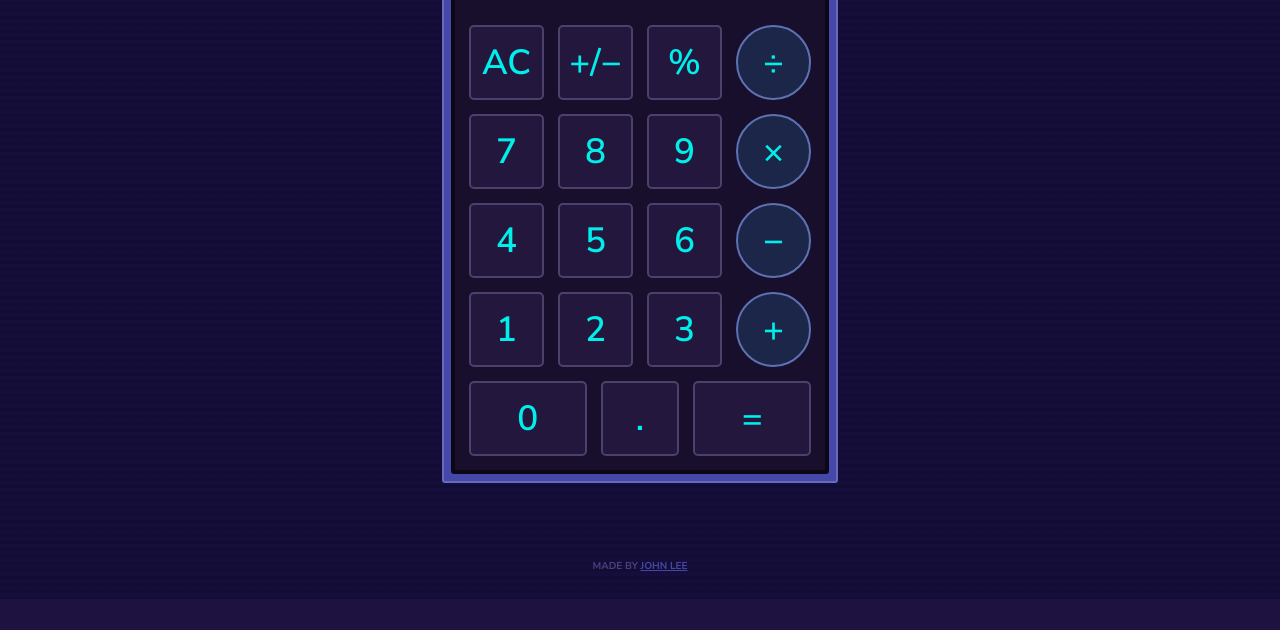
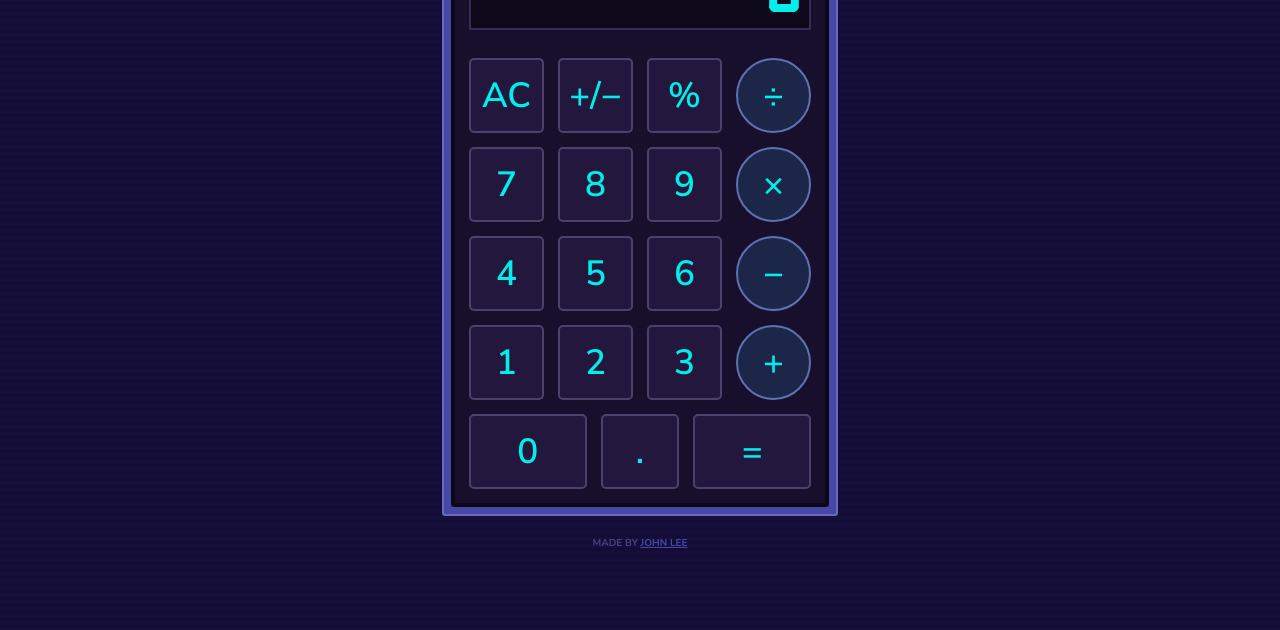
Before and after one commit to lakeebs/calculator, a plain HTML site: page index.html in a window 1280 px wide. Shown: the part 201-831 px from the top of the page. Before the commit the page ends 800 px from the top, so only its background shows below. Drawn offline with Linux system fonts and the light colour scheme.

Commit message:
Add a margin-top to outer-wrapper

```diff
--- a/index.html
+++ b/index.html
@@ -51,8 +51,8 @@
         </div>
       </div>
     </div>
+    <p class="small">Made by <a href="https://github.com/lakeebs">John Lee</a></p>
   </div>
-  <p class="small">Made by <a href="https://github.com/lakeebs">John Lee</a></p>
   <script src="script.js"></script>
 </body>
 </html>
--- a/style.css
+++ b/style.css
@@ -38,8 +38,9 @@ a {
   align-items: center;
   display: flex;
   flex-direction: column;
-  height: 95vh;
+  height: 100vh;
   justify-content: center;
+  margin-top: 2.2em;
 }
 
 h1 {
@@ -158,7 +159,7 @@ button.op:active, button.op.active {
   color: #484281;
   font-family: 'Nunito Sans', sans-serif;
   font-size: 10px;
-  padding-bottom: 20px;
+  margin-top: 20px;
   text-align: center;
   text-transform: uppercase;
 }
```
